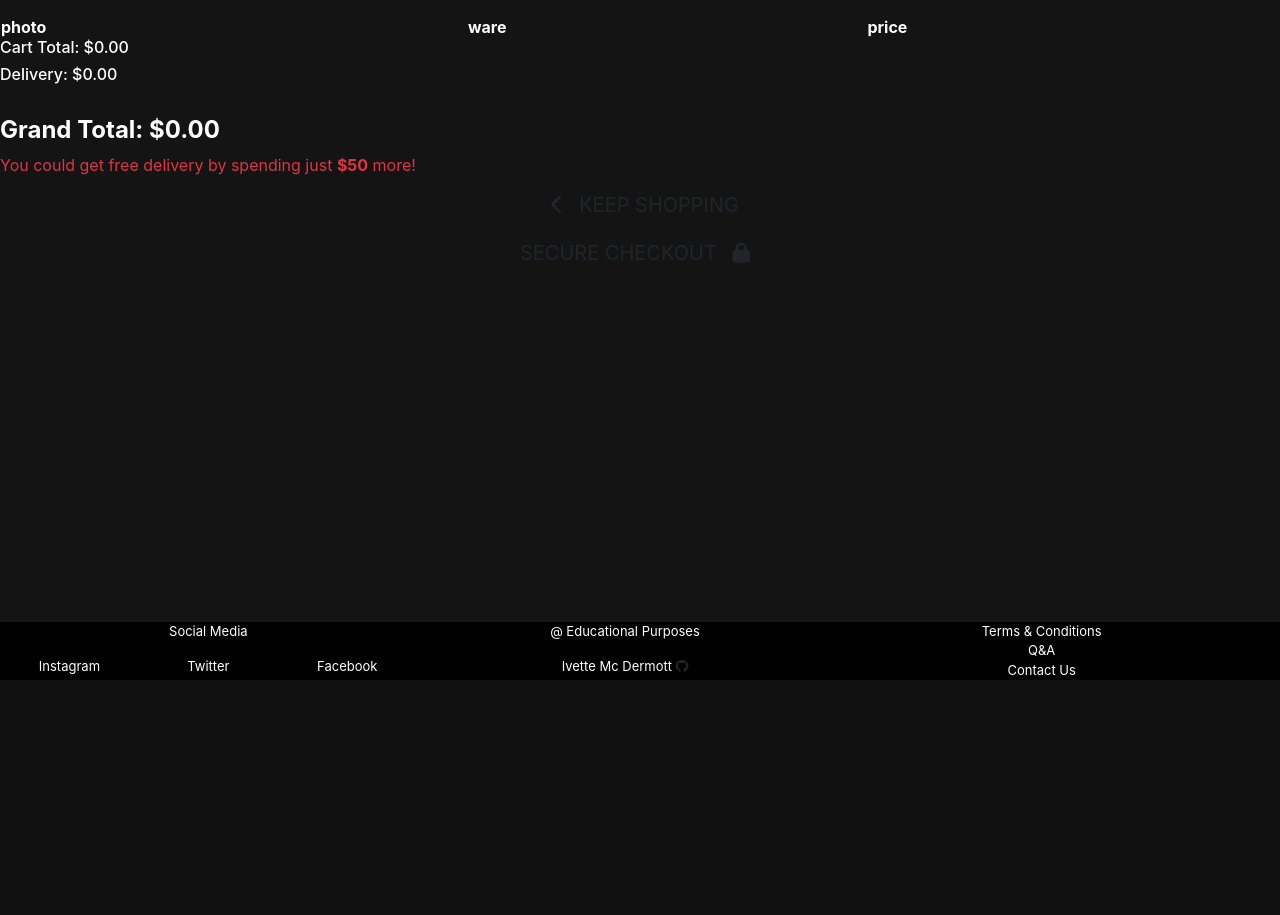
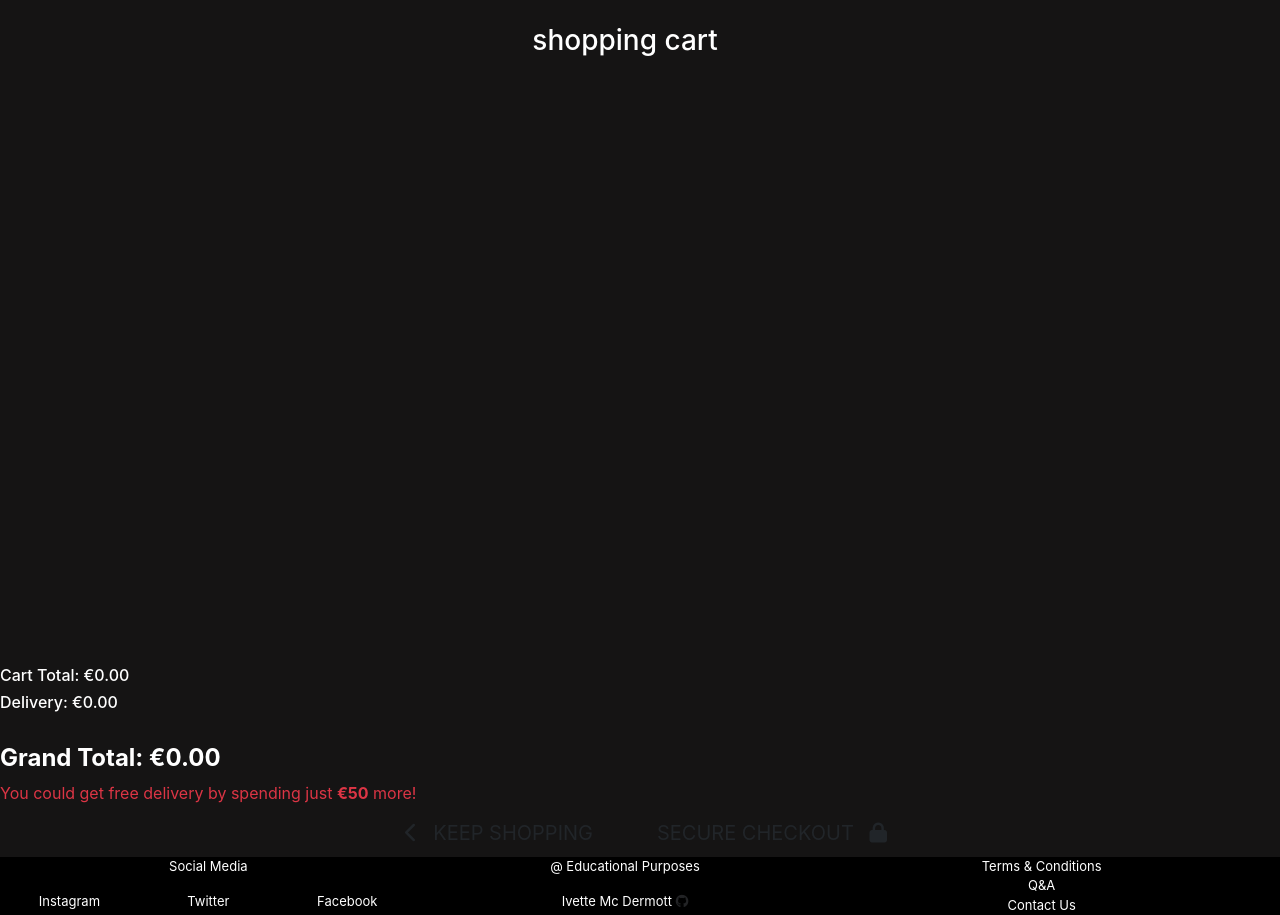
Before and after one commit to IvetteMcDermott/SebsStoreToys, a Django app: page /shoppingcart/ in a window 1280 px wide. Shown: the part 120-1035 px from the top of the page. Before the commit the page ends 800 px from the top, so only its background shows below. Run offline with Django 3.2, Linux system fonts and the light colour scheme; lists and menus that the app fills with data are empty; some libraries are stand-ins or nearby versions.

Commit message:
:lipstick: Add & fix layout & details,currency to€

```diff
--- a/checkout/static/checkout/css/checkout.css
+++ b/checkout/static/checkout/css/checkout.css
@@ -5,7 +5,7 @@
   padding: 10px 12px;
   border: 1px solid transparent;
   border-radius: 0px;
-  background-color: white;
+  background-color: hsl(0, 0%, 100%);
   box-shadow: 0 1px 3px 0 #e6ebf1;
   -webkit-transition: box-shadow 150ms ease;
   transition: box-shadow 150ms ease;
@@ -14,7 +14,7 @@
 .StripeElement--focus,
 .stripe-style-input:focus,
 .stripe-style-input:active {
-  box-shadow: 0 1px 3px 0 #cfd7df;
+  box-shadow: 0 1px 3px 0 rgb(51, 186, 205);
 }
 
 .StripeElement--webkit-autofill {
@@ -33,7 +33,7 @@
 #payment-form .form-control,
 #card-element {
     color: #000;
-    border: 1px solid #000;
+    border: 1px solid #0c0c0c;
 }
 
 #loading-overlay {
--- a/checkout/templates/checkout/checkout_success.html
+++ b/checkout/templates/checkout/checkout_success.html
@@ -15,8 +15,7 @@
 
 
 {% block content %}
-    <div class="overlay"></div>
-    <div class="container">
+    <div class="container" style="overflow-y: scroll;">
         <div class="row">
             <div class="col">
                 <hr>
--- a/shopping_cart/templates/cart/checkout_section_cart.html
+++ b/shopping_cart/templates/cart/checkout_section_cart.html
@@ -1,12 +1,18 @@
+<div class="row w-100">
+    <div class="col d-flex justify-content-end">
         <a href="{% url 'sts_store:wares' %}" class="btn btn-outline-black rounded-0 btn-lg">
             <span class="icon">
                 <i class="fas fa-chevron-left"></i>
             </span>
             <span class="text-uppercase">Keep Shopping</span>
         </a>
+    </div>
+    <div class="col">
         <a href="{% url 'checkout:checkout' %}" class="btn btn-black rounded-0 btn-lg">
             <span class="text-uppercase">Secure Checkout</span>
             <span class="icon">
                 <i class="fas fa-lock"></i>
             </span>
         </a>
+    </div>
+</div>
--- a/shopping_cart/templates/cart/shopping_cart.html
+++ b/shopping_cart/templates/cart/shopping_cart.html
@@ -7,57 +7,58 @@
 {% endblock %}
 
 {% block content %}
+<div class="row  w-100">
+    <h3 class="w-100 text-center m-5">shopping cart</h3>
+</div>
+<div class="container" style="width:95%; overflow-y: scroll;">
 
-<p>shopping cart</p>
 
-<table>
-    <tr>
-        <th>photo</th>
-        <th>ware</th>
-        <th>price</th>
-    </tr>
+    {% for ware in cart_wares %}
+    <div class="row">
+        <div class="col">
 
-    <!-- TEST OF ACCESS TO THE WARES IMAGES FOR CART -->
-    {% for ware in cart_wares %}
-    {{ ware.ware.id }}
-{% if ware.ware_image.image %}
-yes
-{% else %}
-no
-{% endif %}
+            {% for photo in ware.ware.ware_image.all %}
 
-    {% for photo in ware.ware_image.all %}
-    <img src="{{ photo.image.url }}" alt="{{ photo.caption }}" style="width: 400px;">
-
-    {{ photo.ware_image.caption }}
-    {% endfor %}
-    <tr>
-        <td>
-            {% for photo in ware.ware_image.all %}
-            <p>{{ photo.caption }}</p>
-            {% endfor %}
-
-            {% for photo in ware.ware_image.all %}
             {% if forloop.counter == 1 %}
-            <img src="{{ photo.ware_image.url }}" class="card-img-top" style="object-fit: scale-down;" alt="image">
+            <img src="{{ photo.image.url }}" class="card-img-top" style="width: 4em; object-fit: scale-down;"
+                alt="image">
             {% endif %}
             {% endfor %}
+        </div>
+        <div class="col">
+            <div class="row">
+                <span>{{ ware.ware}} </span>
+            </div>
+            <div class="row">
+                <span>SKU: {{ ware.ware.sku }} </span>
+            </div>
+        </div>
 
-            <!-- END OF TESTING CODE-->
-        <td>{{ ware.ware}}</td>
-        <td>{{ ware.quantity}}</td>
-        <td>{{ ware.ware.price }}</td>
-        <td>{{ ware.id }}</td>
+        <div class="col">
+            <div class="row">
+                <span>Qty: {{ ware.quantity}} </span>
+            </div>
+            <div class="row">
+                <span>Price: {{ ware.ware.price }} </span>
+            </div>
+        </div>
+        <form><a href="{% url 'shopping_cart:remove_from_cart' ware.ware_id %}">remove</a></form>
 
-        <td>
-            <form><a href="{% url 'shopping_cart:remove_from_cart' ware.ware_id %}">remove</a></form>
-        </td>
-        <td>{% include 'cart/modify_cart.html' %}</td>
-    </tr>
+        {% include 'cart/modify_cart.html' %}
+
+        <div class="col text-right">
+            <p class="my-0 small text-muted">€{{ ware.ware.price | calc_subtotal:ware.quantity }}</p>
+        </div>
+    </div>
     {% endfor %}
-</table>
+</div>
+
 {% include 'cart/total_section_cart.html' %}
+
 {% include 'cart/checkout_section_cart.html' %}
+
+</div>
+
 
 <script type="text/javascript">
     // Update quantity on click
@@ -72,7 +73,7 @@ no
         let csrfToken = "{{ csrf_token }}";
         let itemId = $(this).attr('id').split('remove_')[1];
         let url = `/shoppingcart/remove/${itemId}/`;
-        let data = { 'csrfmiddlewaretoken': csrfToken,};
+        let data = { 'csrfmiddlewaretoken': csrfToken, };
 
         $.post(url, data)
             .done(function () {
--- a/shopping_cart/templates/cart/total_section_cart.html
+++ b/shopping_cart/templates/cart/total_section_cart.html
@@ -1,8 +1,8 @@
-<h6>Cart Total: ${{ total|floatformat:2 }}</h6>
-<h6>Delivery: ${{ delivery|floatformat:2 }}</h6>
-<h4 class="mt-4"><strong>Grand Total: ${{ grand_total|floatformat:2 }}</strong></h4>
+<h6>Cart Total: €{{ total|floatformat:2 }}</h6>
+<h6>Delivery: €{{ delivery|floatformat:2 }}</h6>
+<h4 class="mt-4"><strong>Grand Total: €{{ grand_total|floatformat:2 }}</strong></h4>
 {% if free_delivery_delta > 0 %}
     <p class="mb-1 text-danger">
-        You could get free delivery by spending just <strong>${{ free_delivery_delta }}</strong> more!
+        You could get free delivery by spending just <strong>€{{ free_delivery_delta }}</strong> more!
     </p>
 {% endif %}
--- a/static/css/base.css
+++ b/static/css/base.css
@@ -1,6 +1,16 @@
+html {
+    min-height: 100%;
+}
+
+body {
+    min-height: 100%;
+    color: white !important;
+}
+
 /* BASE html */
 
 #footer-css {
+    margin-top: auto;
     background-color: black;
     font-size: small;
 }
@@ -234,11 +244,6 @@
 
 /* - end  */
 
-
-body {
-    color: white !important;
-}
-
 /* Region page */
 
 .display-card,
```
Also changed, not shown: checkout/templates/checkout/checkout.html (+12 -25 lines), profiles/static/profiles/css/profiles.css (added, +25 -0 lines), shopping_cart/templates/cart/modify_cart.html (+6 -1 lines). Lines whose indentation alone changed are shown as unchanged.
